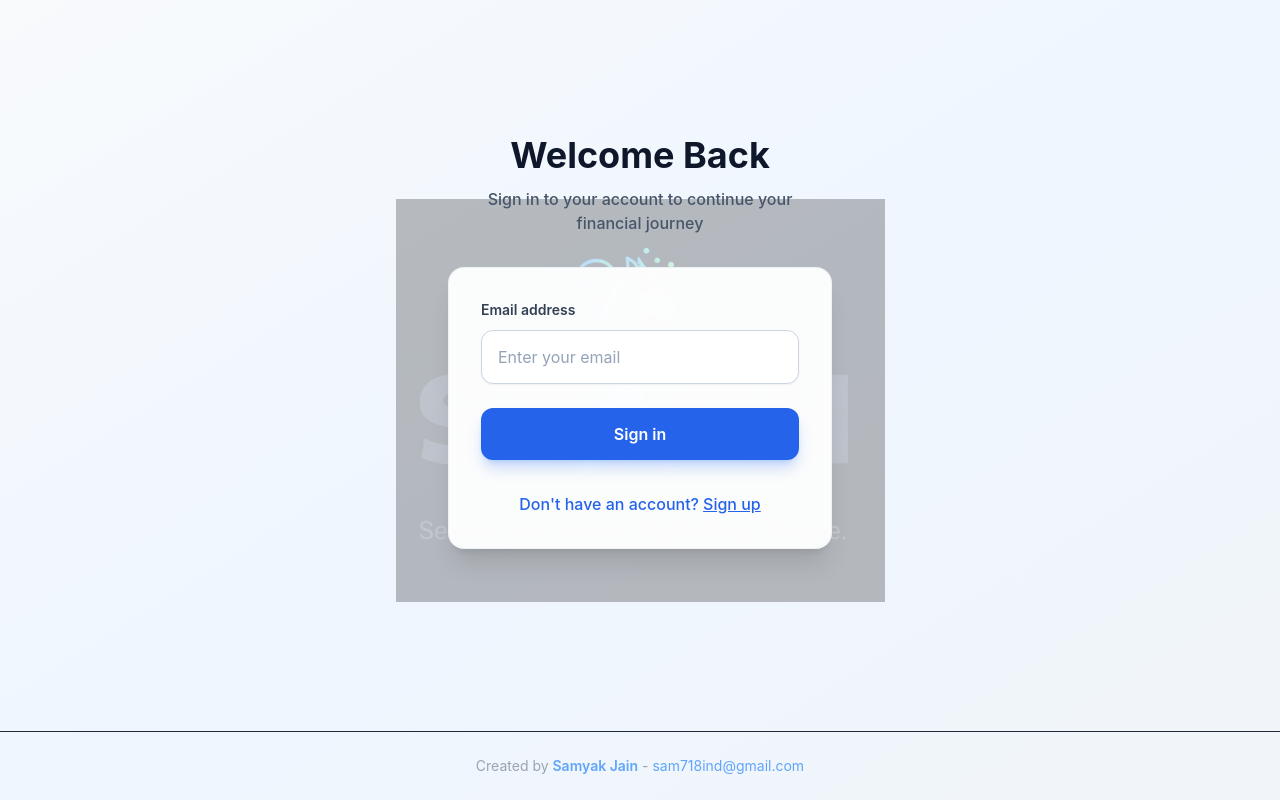
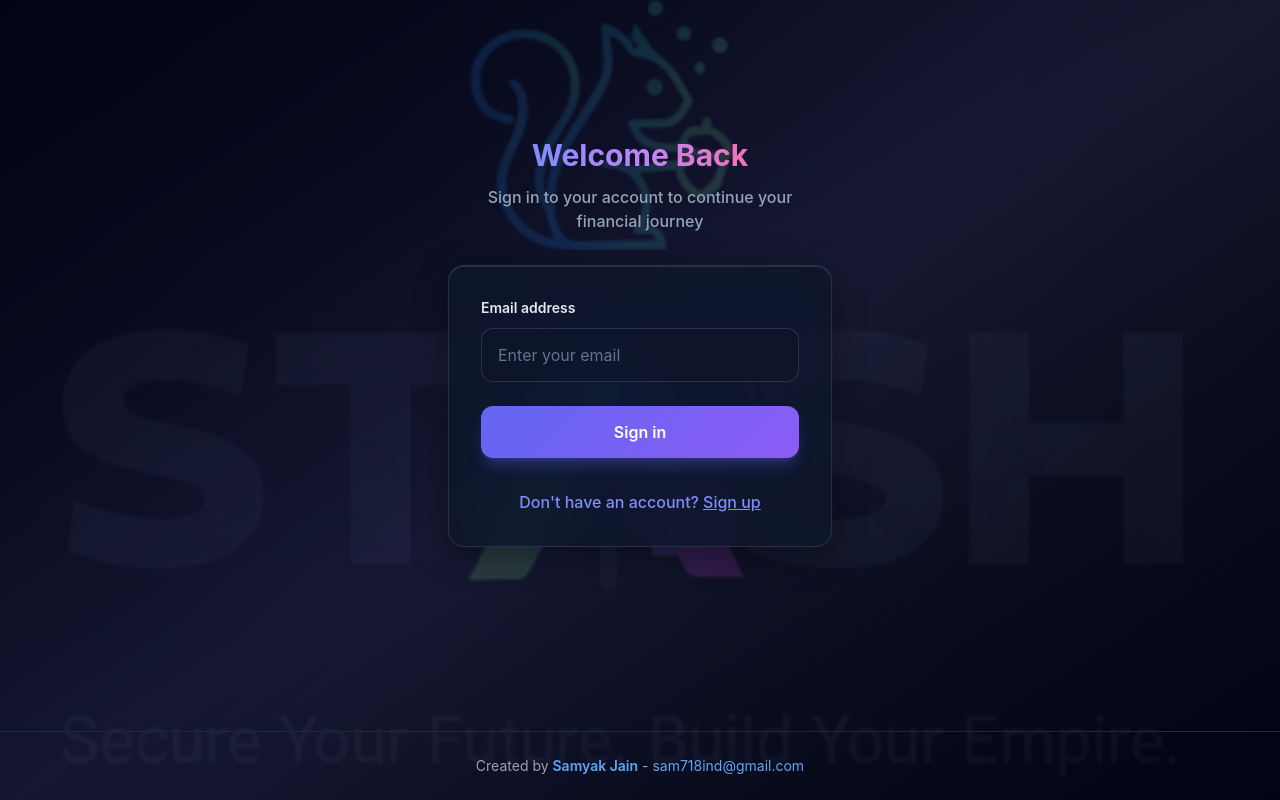
Before and after one commit to samyak555/Stash, a React (Vite) app in the folder frontend/: page /login in a window 1280 px wide. Built offline with nearby package versions, Linux system fonts and the light colour scheme; no server answers.

Commit message:
Revert "Professional login page redesign - Clean white theme, visible logo background, proper logo fit"
This reverts commit d4e8da1227d4162f0a1cfdde97b015a26fc52296.

```diff
--- a/frontend/src/components/Logo.jsx
+++ b/frontend/src/components/Logo.jsx
@@ -11,17 +11,16 @@ const Logo = ({ size = 'default', className = '', showText = true, fullPage = fa
 
   if (fullPage) {
     return (
-      <div className="fixed inset-0 flex items-center justify-center pointer-events-none z-0" style={{ opacity: 0.25 }}>
+      <div className="fixed inset-0 flex items-center justify-center pointer-events-none z-0" style={{ opacity: 0.15 }}>
         <img
           src="/logo.png"
           alt="Stash"
-          className="object-contain"
+          className="object-cover"
           style={{
-            maxWidth: '90vw',
-            maxHeight: '90vh',
-            width: 'auto',
-            height: 'auto',
-            objectFit: 'contain'
+            width: '100vw',
+            height: '100vh',
+            objectFit: 'cover',
+            filter: 'drop-shadow(0 0 200px rgba(99, 102, 241, 0.4))'
           }}
           onError={(e) => {
             e.target.style.display = 'none';
--- a/frontend/src/pages/Login.jsx
+++ b/frontend/src/pages/Login.jsx
@@ -43,7 +43,7 @@ const Login = ({ setUser }) => {
   };
 
   return (
-    <div className="min-h-screen flex flex-col bg-gradient-to-br from-slate-50 via-blue-50 to-slate-100 relative overflow-hidden">
+    <div className="min-h-screen flex flex-col bg-gradient-to-br from-slate-950 via-indigo-950/20 to-slate-950 relative overflow-hidden">
       {/* Full Page Logo Background - Covering the entire page */}
       <Logo fullPage={true} />
 
@@ -51,18 +51,20 @@ const Login = ({ setUser }) => {
       <div className="flex-1 flex items-center justify-center py-4 sm:py-12 px-4 sm:px-6 lg:px-8 relative z-10">
         <div className="max-w-sm w-full space-y-6 sm:space-y-8 animate-fade-in">
           <div className="text-center animate-slide-up">
-            <h2 className="text-center text-3xl sm:text-4xl font-bold text-slate-900 mb-3">
-              Welcome Back
+            <h2 className="text-center text-2xl sm:text-3xl font-bold text-white mb-3">
+              <span className="bg-gradient-to-r from-indigo-400 via-purple-400 to-pink-400 bg-clip-text text-transparent">
+                Welcome Back
+              </span>
             </h2>
-            <p className="text-center text-sm sm:text-base text-slate-600 px-4 font-medium">
+            <p className="text-center text-sm sm:text-base text-slate-400 px-4 font-medium">
               Sign in to your account to continue your financial journey
             </p>
           </div>
 
-          <form className="mt-6 sm:mt-8 space-y-5 sm:space-y-6 bg-white/95 backdrop-blur-sm p-6 sm:p-8 rounded-2xl shadow-xl border border-slate-200/50" onSubmit={handleSubmit}>
+          <form className="mt-6 sm:mt-8 space-y-5 sm:space-y-6 glass-light p-6 sm:p-8 rounded-2xl shadow-2xl border border-slate-700/30 backdrop-blur-xl" onSubmit={handleSubmit}>
             <div className="space-y-5">
               <div>
-                <label htmlFor="email" className="block text-sm font-semibold text-slate-700 mb-2.5">
+                <label htmlFor="email" className="block text-sm font-semibold text-slate-200 mb-2.5">
                   Email address
                 </label>
                 <input
@@ -70,7 +72,7 @@ const Login = ({ setUser }) => {
                   name="email"
                   type="email"
                   required
-                  className="appearance-none relative block w-full px-4 py-3.5 border border-slate-300 rounded-xl bg-white text-slate-900 placeholder-slate-400 focus:outline-none focus:ring-2 focus:ring-blue-500 focus:border-blue-500 transition-all text-base shadow-sm"
+                  className="appearance-none relative block w-full px-4 py-3.5 border border-slate-600/50 rounded-xl bg-slate-900/60 text-white placeholder-slate-500 focus:outline-none focus:ring-2 focus:ring-indigo-500/50 focus:border-indigo-500 transition-all text-base focus:bg-slate-900/80"
                   placeholder="Enter your email"
                   value={formData.email}
                   onChange={handleChange}
@@ -82,7 +84,7 @@ const Login = ({ setUser }) => {
               <button
                 type="submit"
                 disabled={loading}
-                className="group relative w-full flex justify-center py-3.5 px-4 text-sm sm:text-base font-semibold rounded-xl text-white bg-blue-600 hover:bg-blue-700 focus:outline-none focus:ring-2 focus:ring-offset-2 focus:ring-blue-500 disabled:opacity-50 disabled:cursor-not-allowed shadow-lg shadow-blue-500/30 hover:shadow-blue-500/40 transition-all duration-200"
+                className="btn-premium group relative w-full flex justify-center py-3.5 px-4 text-sm sm:text-base font-semibold rounded-xl text-white focus:outline-none focus:ring-2 focus:ring-offset-2 focus:ring-indigo-500 disabled:opacity-50 disabled:cursor-not-allowed shadow-lg shadow-indigo-500/30"
               >
                 {loading ? (
                   <span className="flex items-center">
@@ -101,7 +103,7 @@ const Login = ({ setUser }) => {
             <div className="text-center pt-2">
               <Link
                 to="/register"
-                className="font-medium text-blue-600 hover:text-blue-700 transition-colors inline-flex items-center text-sm sm:text-base"
+                className="font-medium text-indigo-400 hover:text-indigo-300 transition-colors inline-flex items-center text-sm sm:text-base"
               >
                 Don't have an account?
                 <span className="ml-1 underline">Sign up</span>
```
